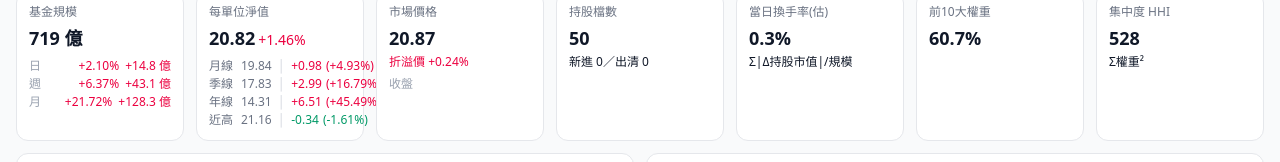
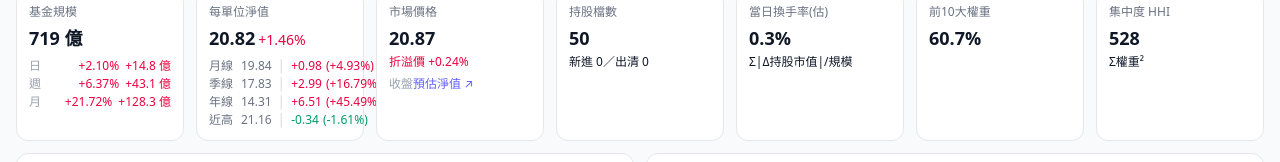
Before and after one commit to hsieh0916/stock-repo, a React (Vite) app in the folder web/: page / in a window 1280 px wide. Shown: the part 172-334 px from the top of the page. Built offline with nearby package versions, Linux system fonts and the light colour scheme; no server answers.

Commit message:
feat: add 預估淨值 link per ETF to market price card
Map each ETF code to its fund company's IOPV page.
Confirmed: 復華/元大/群益; best-effort: 統一/野村/第一金.

Co-Authored-By: Claude Sonnet 4.6 <noreply@anthropic.com>

```diff
--- a/web/src/components/DashboardCards.tsx
+++ b/web/src/components/DashboardCards.tsx
@@ -4,6 +4,16 @@ import { dashboard } from '../data/analytics'
 import { fmtInt, fmtPct, fmtSignedPct, fmtSignedYi, fmtYi, upDown } from '../lib/format'
 import { usePrices } from '../data/usePrices'
 import { useEtfPrice } from '../data/useEtfPrice'
+
+const INAV_URL: Record<string, string> = {
+  '00991A': 'https://www.fhtrust.com.tw/ETF/etf_data_value',
+  '00981A': 'https://www.ezmoney.com.tw/',
+  '00982A': 'https://www.capitalfund.com.tw/etf',
+  '00980A': 'https://www.nomurafunds.com.tw/',
+  '00988A': 'https://www.ezmoney.com.tw/',
+  '00990A': 'https://www.yuantaetfs.com/TradeInfo/INav',
+  '00994A': 'https://www.fsitc.com.tw/FundDetail.aspx?ID=182',
+}
 
 function Card({
   label,
@@ -141,9 +151,21 @@ export function DashboardCards({ ds, baseDate, compareDate, onSelect }: Props) {
             </span>
           ) : undefined}
           detail={
-            <span className="text-gray-400 dark:text-gray-500">
-              {isRealtime ? `即時 ${updatedAt}` : '收盤'}
-            </span>
+            <>
+              <span className="text-gray-400 dark:text-gray-500">
+                {isRealtime ? `即時 ${updatedAt}` : '收盤'}
+              </span>
+              {INAV_URL[ds.fund.code] && (
+                <a
+                  href={INAV_URL[ds.fund.code]}
+                  target="_blank"
+                  rel="noopener noreferrer"
+                  className="text-indigo-500 hover:text-indigo-400 hover:underline"
+                >
+                  預估淨值 ↗
+                </a>
+              )}
+            </>
           }
         />
         <Card label="持股檔數" value={d.day.n_holdings} sub={`新進 ${d.newCount}／出清 ${d.exitCount}`} />
```
